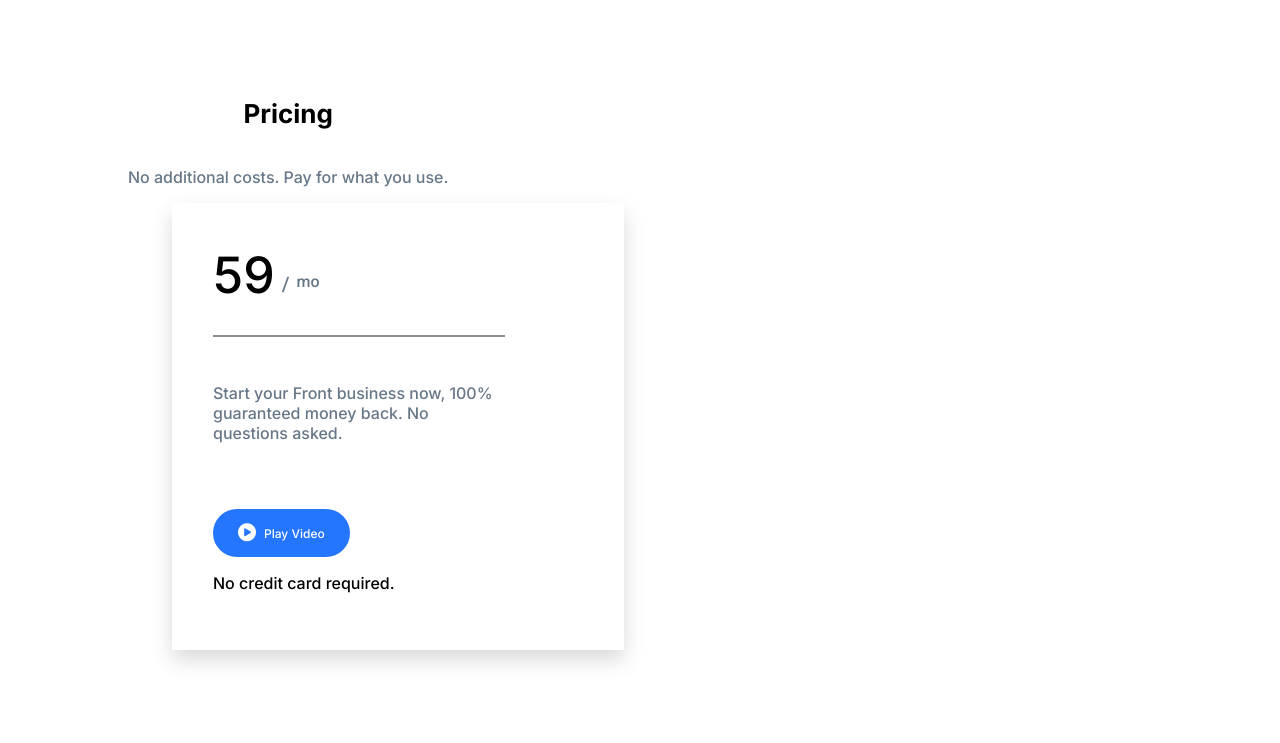
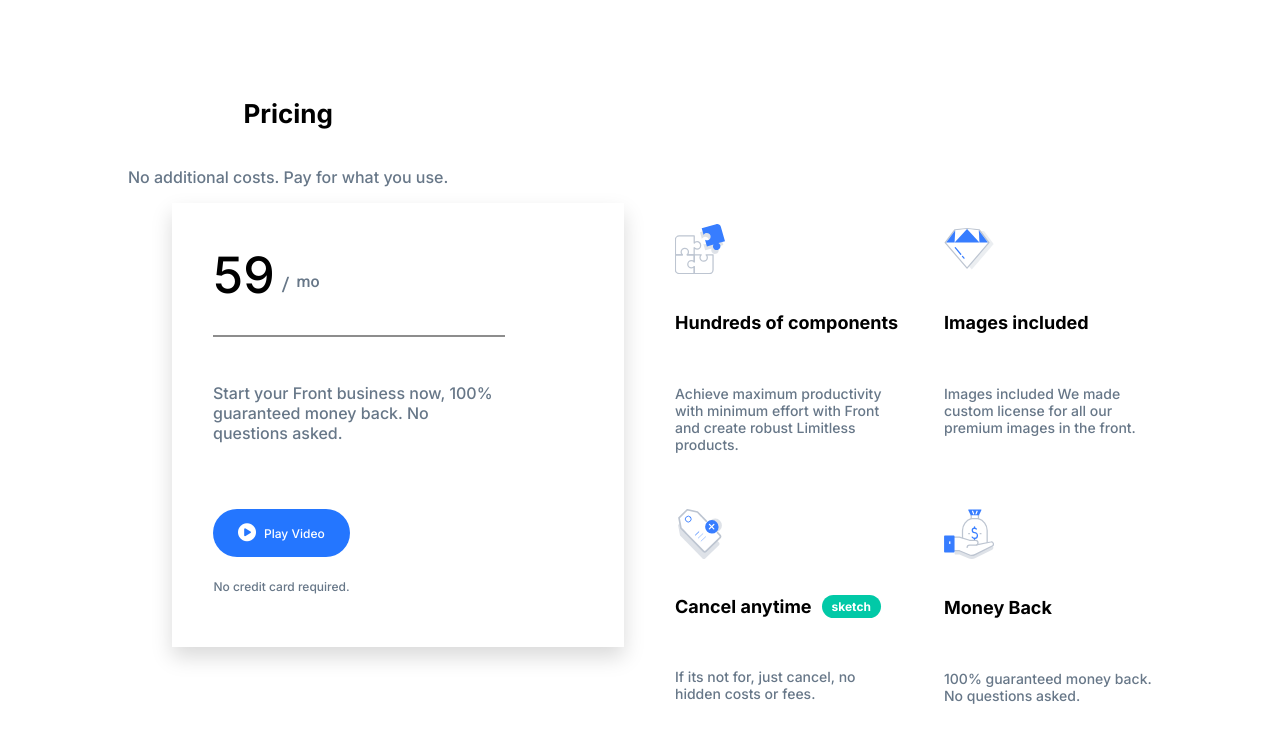
Before and after one commit to Donovan-Cyr/Devslopes-SaaS-project, a plain HTML site: page index.html in a window 1280 px wide. Shown: the part 3490-4233 px from the top of the page. Drawn offline with Linux system fonts and the light colour scheme.

Commit message:
Finish pricing section

```diff
--- a/CSS/styles.css
+++ b/CSS/styles.css
@@ -588,3 +588,69 @@ nav .logo {
   font-size: 16px;
   color: var(--color-light);
 }
+
+.pricing-flex .plan .footer {
+  display: flex;
+  flex-direction: column;
+  align-items: center;
+  padding: 0px;
+  gap: 10px;
+}
+
+.pricing-flex .plan .footer .actions {
+  display: flex;
+  align-items: center;
+  gap: 24px;
+  width: 137px;
+}
+
+.pricing-flex .plan .footer p {
+  font-size: 12px;
+  color: var(--color-light);
+}
+
+.pricing-flex .plan-features {
+  display: flex;
+  flex-wrap: wrap;
+  align-items: flex-start;
+  padding: 0px;
+  gap: 2px;
+  width: 536px;
+}
+
+.pricing-flex .plan-feature-item {
+  display: flex;
+  flex-direction: column;
+  align-items: flex-start;
+  padding: 20px;
+  gap: 20px;
+  width: 225px;
+  height: 241px;
+  background-color: var(--white);
+  border: 1px solid var(--white);
+}
+
+.pricing-flex .plan-feature-item img {
+  width: 50px;
+}
+
+.pricing-flex .plan-feature-item h3 {
+  font-weight: 700;
+  font-size: 18px;
+  color: var(--black);
+}
+
+.pricing-flex .plan-feature-item .title {
+  display: flex;
+  flex-direction: row;
+  gap: 10px;
+}
+
+.pricing-flex .plan-feature-item .title h3 {
+  line-height: 19px;
+}
+
+.pricing-flex .plan-feature-item p {
+  font-size: 14px;
+  color: var(--color-light);
+}
--- a/index.html
+++ b/index.html
@@ -282,6 +282,35 @@
               <p>No credit card required.</p>
             </div>
           </div>
+
+          <div class="plan-features">
+            <div class="plan-feature-item">
+              <img src="./saas-project-assets/icons/components.svg" alt="Components">
+              <h3>Hundreds of components</h3>
+              <p>Achieve maximum productivity with minimum effort with Front and create robust Limitless products.</p>
+            </div>
+
+            <div class="plan-feature-item">
+              <img src="./saas-project-assets/icons/images.svg" alt="Images">
+              <h3>Images included</h3>
+              <p>Images included We made custom license for all our premium images in the front.</p>
+            </div>
+
+            <div class="plan-feature-item">
+              <img src="./saas-project-assets/icons/cancel.svg" alt="Cancel">
+              <div class="title">
+                <h3>Cancel anytime </h3>
+                <a href="#" class="btn sketch">sketch</a>
+              </div>
+              <p>If its not for, just cancel, no hidden costs or fees.</p>
+            </div>
+
+            <div class="plan-feature-item">
+              <img src="./saas-project-assets/icons/moneyback.svg" alt="Money Back">
+              <h3>Money Back</h3>
+              <p>100% guaranteed money back. No questions asked.</p>
+            </div>
+          </div>
         </div>
       </div>
     </section>
```
